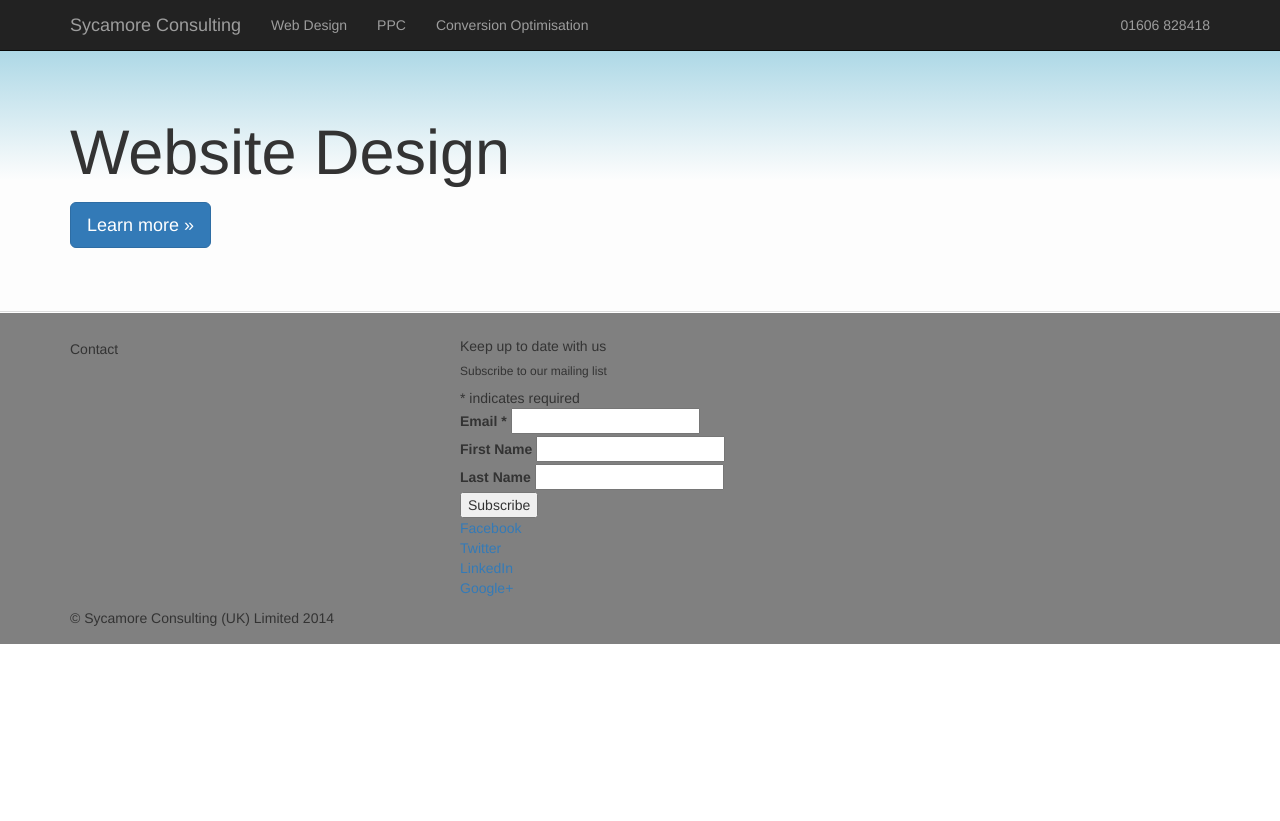
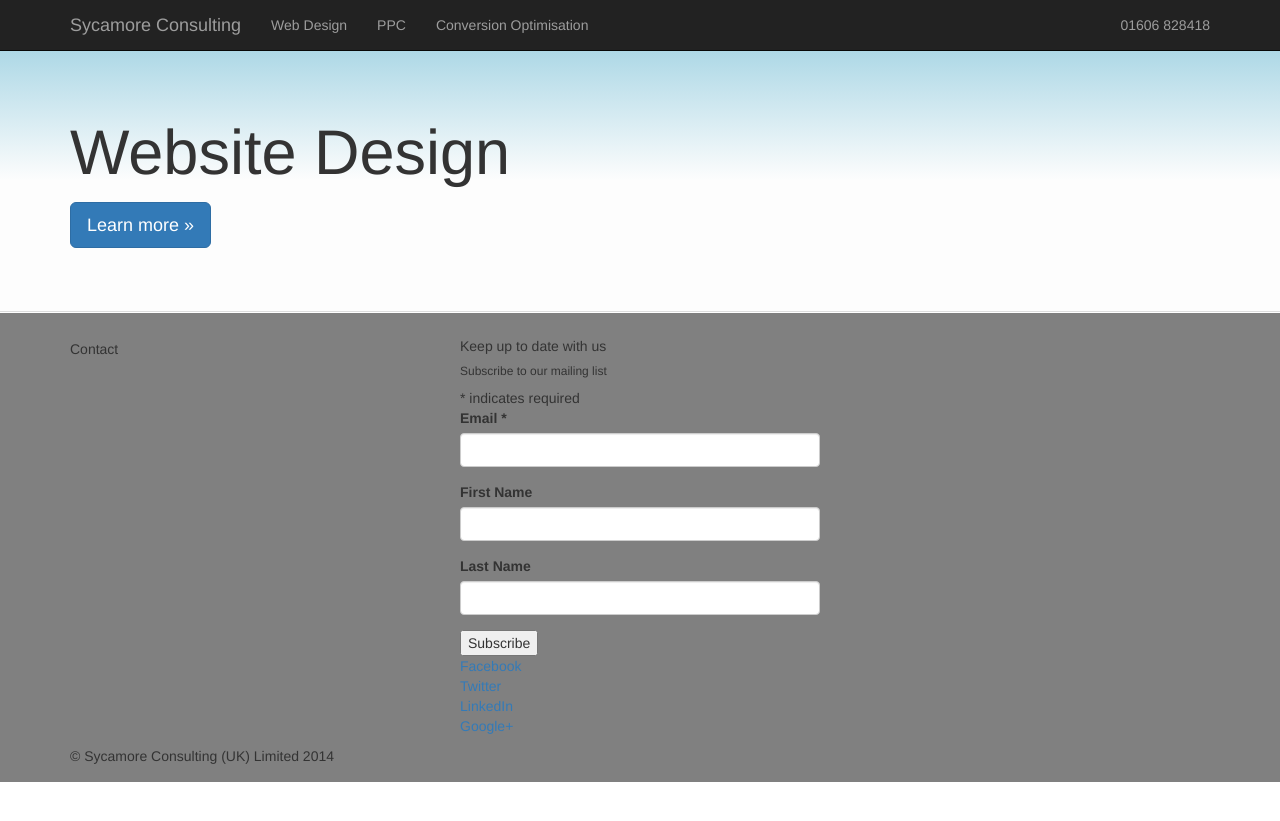
Before and after one commit to sycamoreconsulting/sycamoreconsulting.github.io, a Jekyll site: the page built from website-design/index.html, in a window 1280 px wide. Shown: the top 821 px of the page. Built offline with Jekyll 4.4.1, drawn with Linux system fonts in a browser that asks for light colours; nearby versions of some CDN libraries; Markdown is read by kramdown in place of the engine named in the settings.

Commit message:
Bootstrapping Mailchimp signup form

```diff
--- a/_includes/footer.html
+++ b/_includes/footer.html
@@ -12,20 +12,20 @@
             <h5>Keep up to date with us</h5>
 <!-- Begin MailChimp Signup Form -->
             <div id="mc_embed_signup">
-              <form action="http://sycamoreconsulting.us6.list-manage.com/subscribe/post?u=61980630597bc611b361c5f57&amp;id=b6fda103fd" method="post" id="mc-embedded-subscribe-form" name="mc-embedded-subscribe-form" class="validate" target="_blank" novalidate>
+              <form action="http://sycamoreconsulting.us6.list-manage.com/subscribe/post?u=61980630597bc611b361c5f57&amp;id=b6fda103fd" method="post" id="mc-embedded-subscribe-form" name="mc-embedded-subscribe-form" role="form" class="validate form-horizonal" target="_blank" novalidate>
                 <h6>Subscribe to our mailing list</h6>
                 <div class="indicates-required"><span class="asterisk">*</span> indicates required</div>
-                <div class="mc-field-group">
-                  <label for="mce-EMAIL">Email <span class="asterisk">*</span></label>
-                  <input type="email" value="" name="EMAIL" class="required email" id="mce-EMAIL">
+                <div class="mc-field-group form-group">
+                  <label for="mce-EMAIL" class="control-label">Email <span class="asterisk">*</span></label>
+                  <input type="email" value="" name="EMAIL" class="required email form-control" id="mce-EMAIL">
                 </div>
-                <div class="mc-field-group">
-                  <label for="mce-FNAME">First Name </label>
-                  <input type="text" value="" name="FNAME" class="" id="mce-FNAME">
+                <div class="mc-field-group form-group">
+                  <label for="mce-FNAME" class="control-label">First Name </label>
+                  <input type="text" value="" name="FNAME" class="form-control" id="mce-FNAME">
                 </div>
-                <div class="mc-field-group">
-                  <label for="mce-LNAME">Last Name </label>
-                  <input type="text" value="" name="LNAME" class="" id="mce-LNAME">
+                <div class="mc-field-group form-group">
+                  <label for="mce-LNAME" class="control-label">Last Name </label>
+                  <input type="text" value="" name="LNAME" class="form-control" id="mce-LNAME">
                 </div>
                 <div id="mce-responses" class="clear">
                   <div class="response" id="mce-error-response"></div>
```
